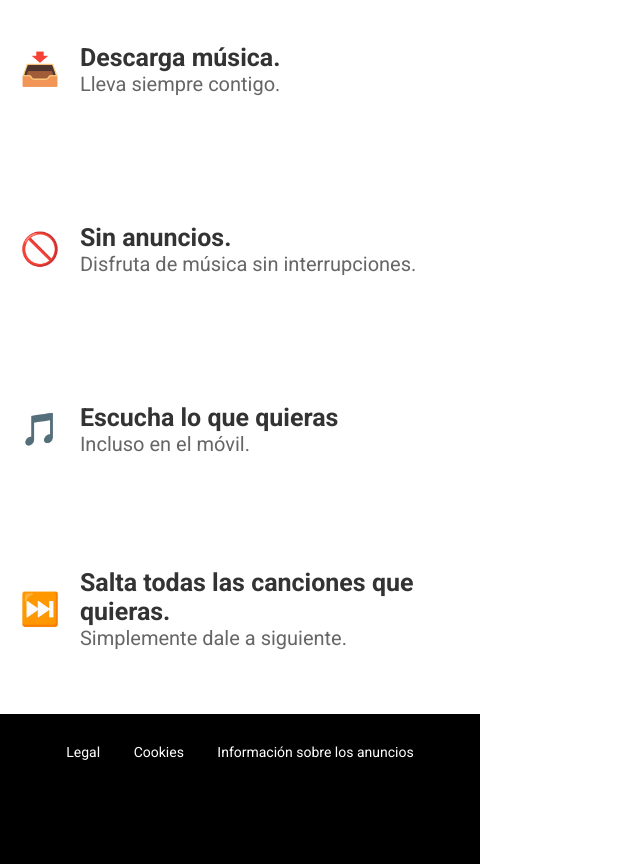
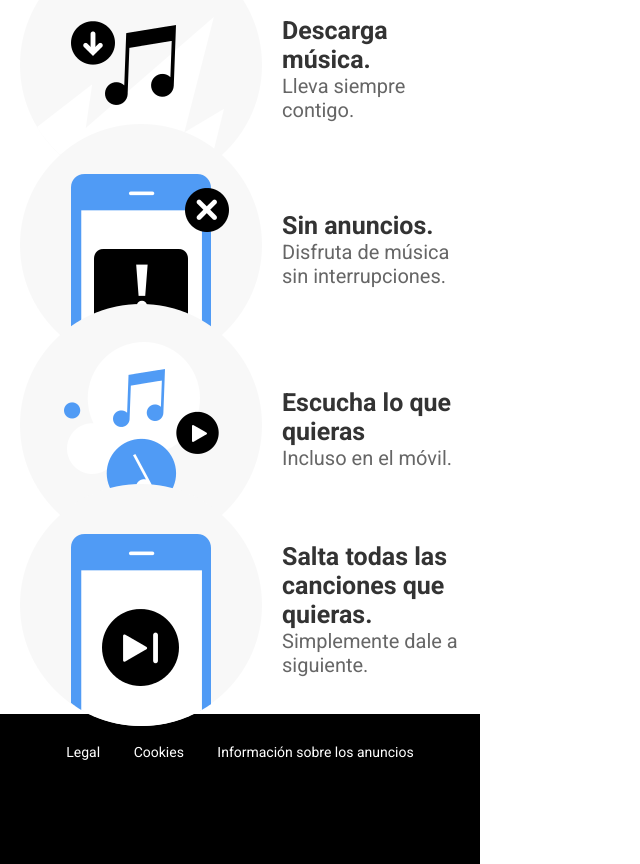
Before and after one commit to camila0424/camila0424-Modulo1-Pair-programming, a website built with Vite: page src/index.html in a window 1280 px wide. Shown: the part 656-1520 px from the top of the page, without its empty margins (0-640 px from the left). Built offline with nearby package versions, Linux system fonts and the light colour scheme.

Commit message:
add icons benefits

```diff
--- a/src/partials/spoti_mobile_beneficios.html
+++ b/src/partials/spoti_mobile_beneficios.html
@@ -2,28 +2,28 @@
   <h2>¿Por qué pasarte a Premium?</h2>
   <ul class="benefits-list">
     <li>
-      <span class="icon">📥</span>
+      <span class="icon"><img src="./images/benefit-1.png " alt="icono 2"></span>
       <div>
         <h3>Descarga música.</h3>
         <p>Lleva siempre contigo.</p>
       </div>
     </li>
     <li>
-      <span class="icon">🚫</span>
+      <span class="icon"><img src="./images/benefit-2.png " alt="icono 1"></span>
       <div>
         <h3>Sin anuncios.</h3>
         <p>Disfruta de música sin interrupciones.</p>
       </div>
     </li>
     <li>
-      <span class="icon">🎵</span>
+      <span class="icon"><img src="./images/benefit-3.png " alt="icono 3"></span>
       <div>
         <h3>Escucha lo que quieras</h3>
         <p>Incluso en el móvil.</p>
       </div>
     </li>
     <li>
-      <span class="icon">⏭️</span>
+      <span class="icon"><img src="./images/benefit-4.png " alt="icono 4"></span>
       <div>
         <h3>Salta todas las canciones que quieras.</h3>
         <p>Simplemente dale a siguiente.</p>
```
Also changed, not shown: public/images/benefit-1.png (added), public/images/benefit-2.png (added), public/images/benefit-3.png (added), public/images/benefit-4.png (added), public/images/es.svg (added), public/images/logo.png (added), public/images/premium_dancer.png (added).
